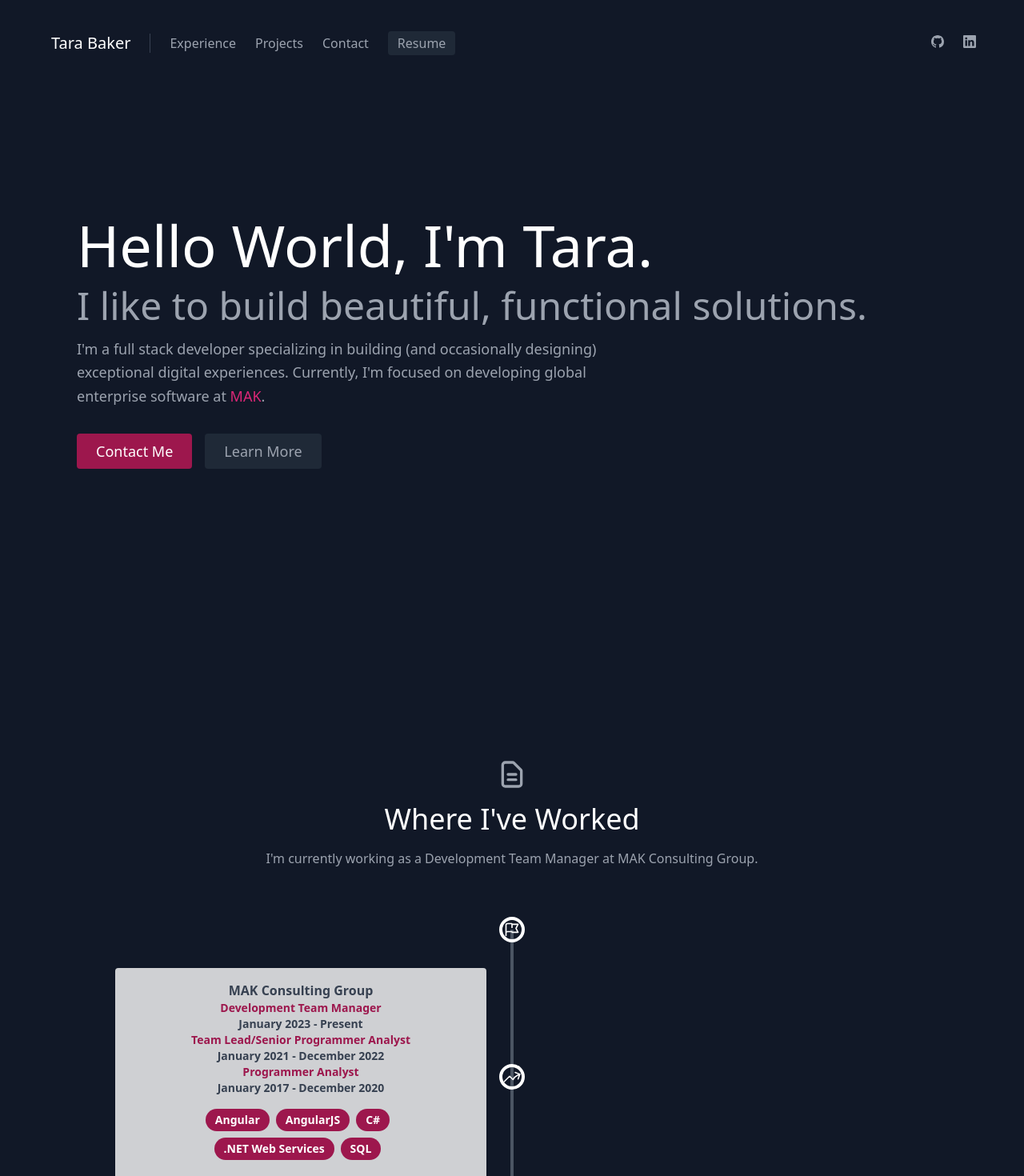
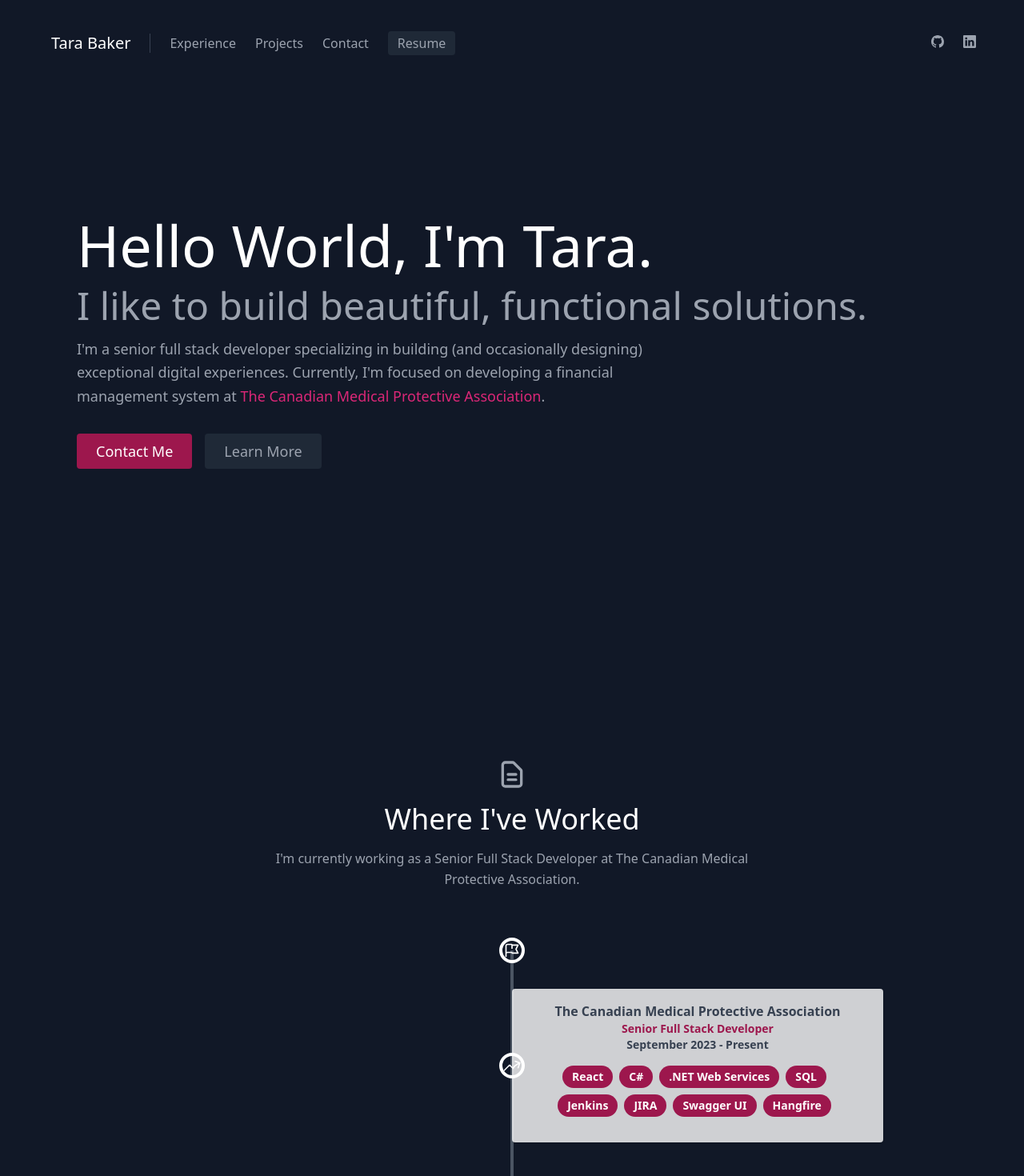
Before and after one commit to tm-baker/portfolio, a React (Create React App) app: page / in a window 1280 px wide. Shown: the top 1470 px of the page at 80% size. Built offline with nearby package versions, Linux system fonts and the light colour scheme.

Commit message:
Job Update

```diff
--- a/src/components/About.js
+++ b/src/components/About.js
@@ -20,8 +20,8 @@
             I like to build beautiful, functional solutions.
           </h2>
           <p className="mb-8 w-2/3 leading-relaxed text-lg" data-aos="fade" data-aos-delay="2000">
-          I'm a full stack developer specializing in building (and occasionally designing) exceptional digital experiences. Currently,
-          I'm focused on developing global enterprise software at <a href='https://makcg.com' className="text-pink-600 hover:text-white">MAK</a>.
+          I'm a senior full stack developer specializing in building (and occasionally designing) exceptional digital experiences. Currently,
+          I'm focused on developing a financial management system at <a href='https://www.cmpa-acpm.ca/en/home' className="text-pink-600 hover:text-white">The Canadian Medical Protective Association</a>.
           </p>
           <div className="flex justify-center" data-aos="fade" data-aos-delay="2000">
             <a
--- a/src/components/experience/Experience.js
+++ b/src/components/experience/Experience.js
@@ -22,7 +22,7 @@
             Where I've Worked
           </h1>
           <p className="lg:w-2/3 mx-auto leading-relaxed text-base">
-            I'm currently working as a Development Team Manager at MAK Consulting Group.
+            I'm currently working as a Senior Full Stack Developer at The Canadian Medical Protective Association.
           </p>
         </div>
 
--- a/src/data.js
+++ b/src/data.js
@@ -43,10 +43,21 @@
 
 export const experience = [
   {
+    company: "The Canadian Medical Protective Association",
+    roles: [{
+       title: "Senior Full Stack Developer",
+       period: "September 2023 - Present",
+       details: null
+    }],
+    job_skills: [ "React", "C#", ".NET Web Services", "SQL", "Jenkins", "JIRA", "Swagger UI", 'Hangfire'],
+    icon: "test",
+    direction: "left"
+ },
+  {
      company: "MAK Consulting Group",
      roles: [{
         title: "Development Team Manager",
-        period: "January 2023 - Present",
+        period: "January 2023 - August 2023",
         details: null
      },
      {
@@ -59,7 +70,7 @@
       period: "January 2017 - December 2020",
       details: null
      }],
-     job_skills: [ "Angular", "AngularJS", "C#", ".NET Web Services", "SQL"],
+     job_skills: [ "Angular", "AngularJS", "C#", ".NET Web Services", "SQL", "DevOps", "Git"],
      icon: "test",
      direction: "right"
   },
@@ -113,7 +124,11 @@
   "Bootstrap",
   "Tailwind",
   "SQL & NoSQL",
-  "ReactJS",
+  "React",
   "NodeJS",
-  "HTML & CSS"
+  "HTML & CSS",
+  "Jenkins",
+  "Swagger UI",
+  "Hangfire",
+  "Git"
 ];
```
